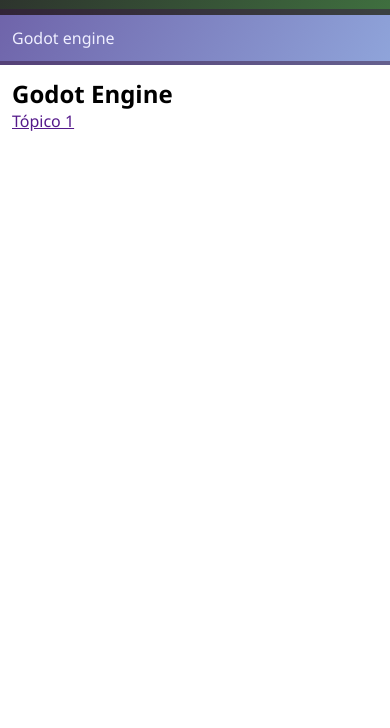
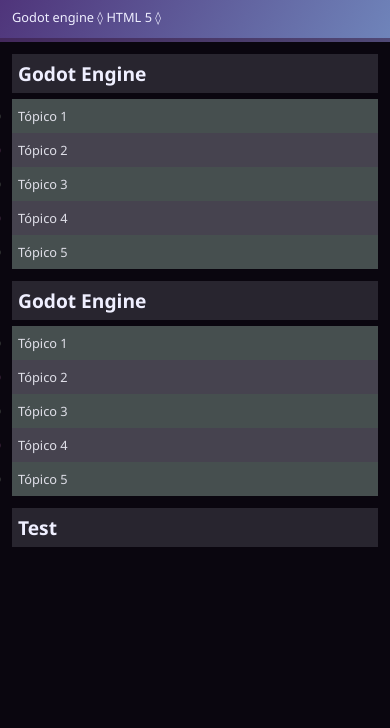
Before and after one commit to Lucrafitus905/Prolibrary, a plain HTML site: page index.html in a window 390 px wide. Shown: the part 116-844 px from the top of the page. Drawn offline with Linux system fonts and the light colour scheme.

Commit message:
13/11 - Teste responsividade

```diff
--- a/index.html
+++ b/index.html
@@ -13,13 +13,36 @@
         <h3>Daquilo que me é util e interessante</h3>
     </header>
     <nav>
-        <a href="#godot-engine">Godot engine</a>
+        <span><a href="#godot-engine">Godot engine</a></span>
+        <span><a href="#html5">HTML 5</a></span>
     </nav>
     <main>
-        <div id="godot-engine">
-            <h2>Godot Engine</h2>
-            <a href="">Tópico 1</a>
+        <div>
+            <section id="godot-engine">
+                <h2>Godot Engine</h2>
+                <ul>
+                    <li><a href="">Tópico 1</a></li>
+                    <li><a href="">Tópico 2</a></li>
+                    <li><a href="">Tópico 3</a></li>
+                    <li><a href="">Tópico 4</a></li>
+                    <li><a href="">Tópico 5 </a></li>
+                </ul>
+            </section>
+            <section id="html5  ">
+                <h2>Godot Engine</h2>
+                <ul>
+                    <li><a href="">Tópico 1</a></li>
+                    <li><a href="">Tópico 2</a></li>
+                    <li><a href="">Tópico 3</a></li>
+                    <li><a href="">Tópico 4</a></li>
+                    <li><a href="">Tópico 5 </a></li>
+                </ul>
+            </section>
         </div>
+
+        <aside>
+            <h2>Test</h2>
+        </aside>
     </main>
 </body>
 </html>
--- a/style.css
+++ b/style.css
@@ -1,24 +1,34 @@
 * {
+    box-sizing: border-box;
     margin: 0;
     padding: 0;
 }
 
 :root {
     --black: #2a2a2a;
-    --dark-green: #3f6f3f;
-    --weak-dark-purple: #3a1f457f;
-    --light-gray: #8fa4da;
-    --dark-gray: #6f64aa;
+    --dark-purple: #6f3f8f;
+    --weak-dark-purple: #3a1f458f;
+    --light-gray: #6f84ba;
+    --dark-gray: #4f347a;
     --text-white: #efefff;
-    --visited-link: #ffffa8;
+    --visited-link: #dfdfe8;
+    --section-background: #28252f;
+    --list-background-1: #464f4f;
+    --list-background-2: #46434f;
+    --list-marker-1: #2c2e2f;
+    --list-marker-2: #2e1b2f;
+    --main-background: #0a060f;
 }
 
 body {
     font-family:'Segoe UI', Tahoma, Geneva, Verdana, sans-serif;
+    background-color: var(--main-background);
+    min-height: 100vh;
+    min-width: 192px;
 }
 
 header {
-    background-image: linear-gradient(120deg, var(--black), var(--dark-green));
+    background-image: linear-gradient(135deg, var(--black), var(--dark-purple));
     color: var(--text-white);
     padding: 12px;
     border-bottom: 6px solid var(--weak-dark-purple);
@@ -29,22 +39,75 @@ nav {
     padding: 12px;
     border-bottom: 4px solid var(--weak-dark-purple);
 }
-nav a {
+a {
     display: inline-block;
     text-decoration: none;
     color: var(--text-white);
     transition: transform 0.05s ease-in-out;
 }
-nav a:visited {
+a:visited {
     color: var(--visited-link);
 }
-nav a:hover {
+a:hover {
     text-decoration: underline;
 }
-nav a:active {
+a:active {
     transform: scale(0.9);
+}
+nav span::after {
+    color: var(--text-white);
+    content: " \25CA";
 }
 
 main {
-    margin: 12px;
+    display: flex;
 }
+main div {
+    flex: 3;
+}
+main a {
+    color: var(--text-white);
+    text-decoration: none;
+}
+main aside {
+    flex: 1;
+    padding: 12px 12px 0px 3px;
+}
+main section {
+    padding: 12px 3px 0px 12px;
+}
+section h2, aside h2 {
+    padding: 6px;
+    margin-bottom: 6px;
+    background-color: var(--section-background);
+    color: var(--text-white);
+}
+ul {
+    list-style: inside symbols(cyclic "\25BA");
+    background-color: var(--list-background-1);
+    color: var(--list-marker-1);
+}
+ul li {
+    padding: 8px 6px;
+}
+ul li:nth-child(even) {
+    background-color: var(--list-background-2);
+    color: var(--list-marker-2);
+}
+
+@media (max-width: 900px) {
+    body {
+        font-size: 90%;
+    }
+}
+@media (max-width: 720px) {
+    body {
+        font-size: 80%;
+    }
+    main {
+        flex-direction: column;
+    }
+    main aside, main section {
+        padding: 12px 12px 0px 12px;
+    }
+}
```
